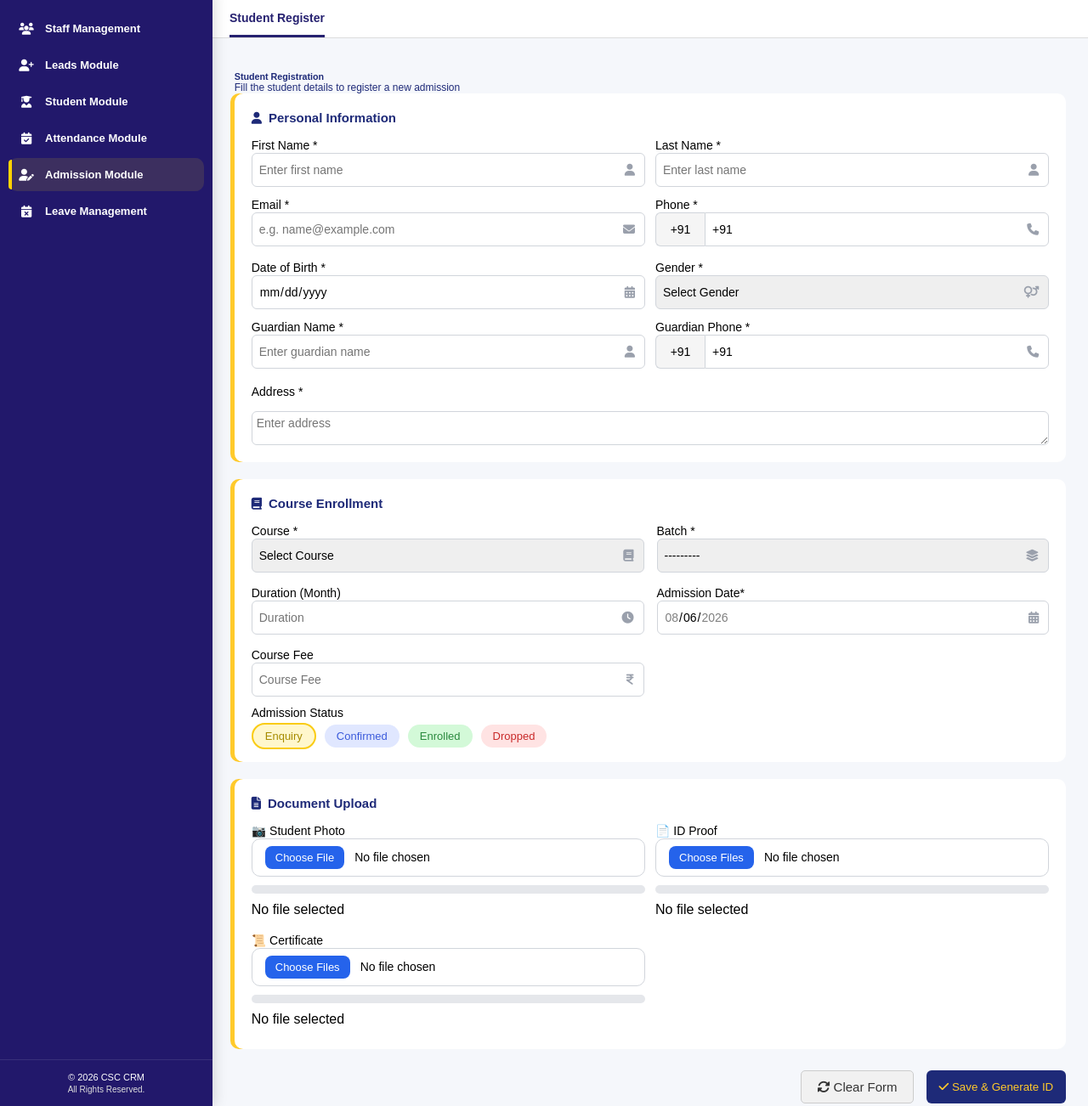
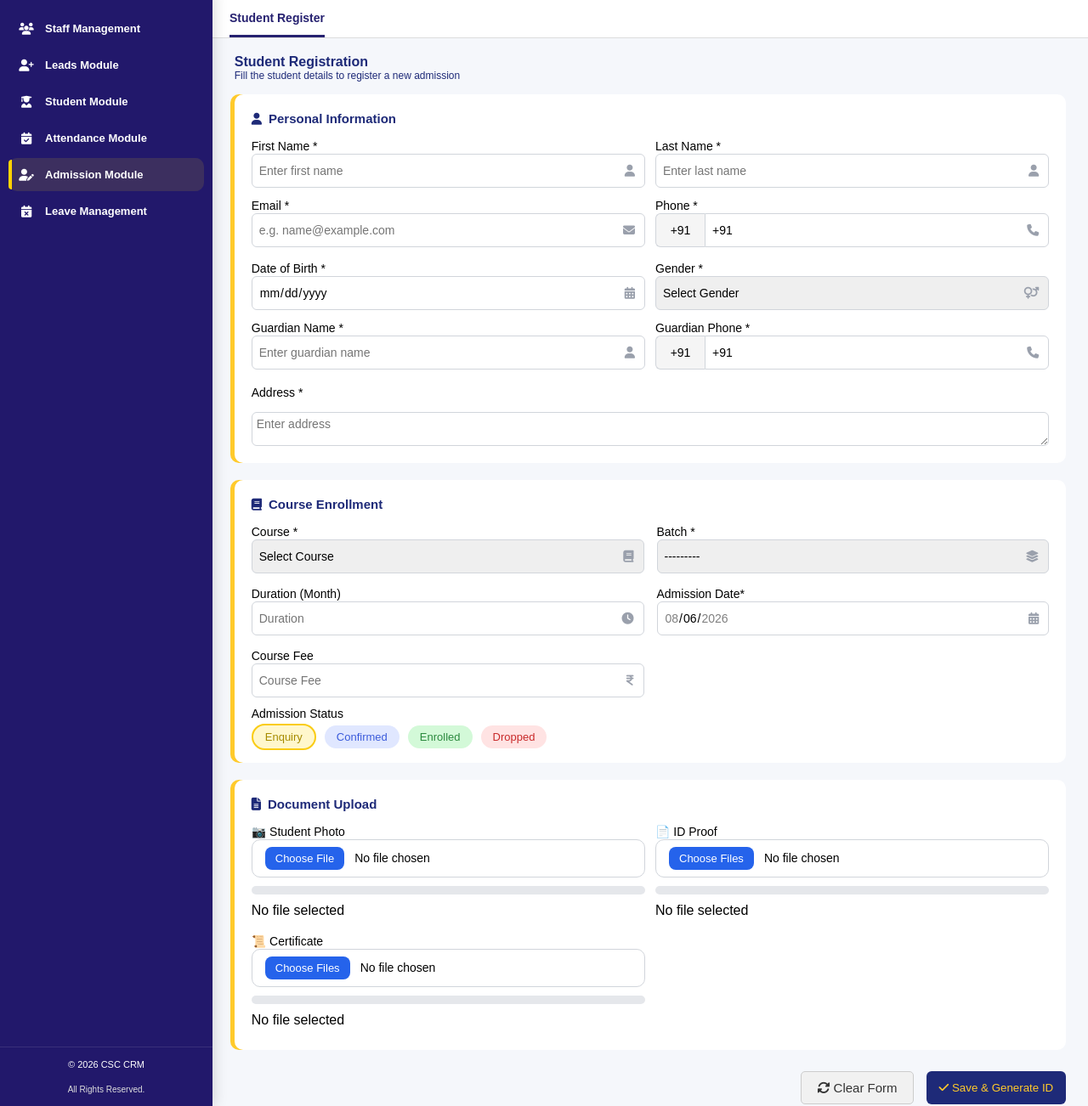
Before and after one commit to subashininagalingam/CSC_CRM, a Django app: page /admission/student/ in a window 1280 px wide. Shown: the part 64-1366 px from the top of the page at 85% size. Run offline with Django 5.2, Linux system fonts and the light colour scheme; data that the repository does not hold is empty; some libraries are stand-ins or nearby versions.

Commit message:
update csc crm

```diff
--- a/csc_crm/static/css/admissions_css/edit_student.css
+++ b/csc_crm/static/css/admissions_css/edit_student.css
@@ -10,7 +10,7 @@ body{
 
 .edit-container {
     width: 95%;
-    margin: 30px auto 20px auto;
+    margin: 10px auto 20px auto;
 
 }
 
@@ -19,6 +19,7 @@ strong,p{
 }
 p{
     font-size: 12px;
+    padding-bottom: 15px;
 }
 
 .section-title,
--- a/csc_crm/static/css/admissions_css/register.css
+++ b/csc_crm/static/css/admissions_css/register.css
@@ -9,7 +9,7 @@ body{
 }
 .edit-container {
     width: 95%;
-    margin: 30px auto 20px auto;
+    margin: 10px auto 20px auto;
 
 }
 
@@ -28,6 +28,7 @@ strong,p{
 }
 p{
     font-size: 12px;
+    padding-bottom: 15px;
 }
 
 /* icon style */
--- a/csc_crm/templates/admissions/edit_student.html
+++ b/csc_crm/templates/admissions/edit_student.html
@@ -12,7 +12,7 @@ Edit Student
 {% block content %}
 <div class="edit-container">
 
-    <h6><strong>Edit Student</strong></h6>
+    <h4><strong>Edit Student</strong></h4>
     <p>Fill the student details to edit the existing admission</p>
 
     <form method="POST"
--- a/csc_crm/templates/admissions/register.html
+++ b/csc_crm/templates/admissions/register.html
@@ -14,7 +14,7 @@ Student Registration
 
 {% block content %}
 <div class="edit-container">
-    <h6> <strong>Student Registration</strong></h6>
+    <h4> <strong>Student Registration</strong></h4>
     <p>Fill the student details to register a new admission</p>
 
     {% if student_form.errors or admission_form.errors or enrollment_form.errors %}
```
